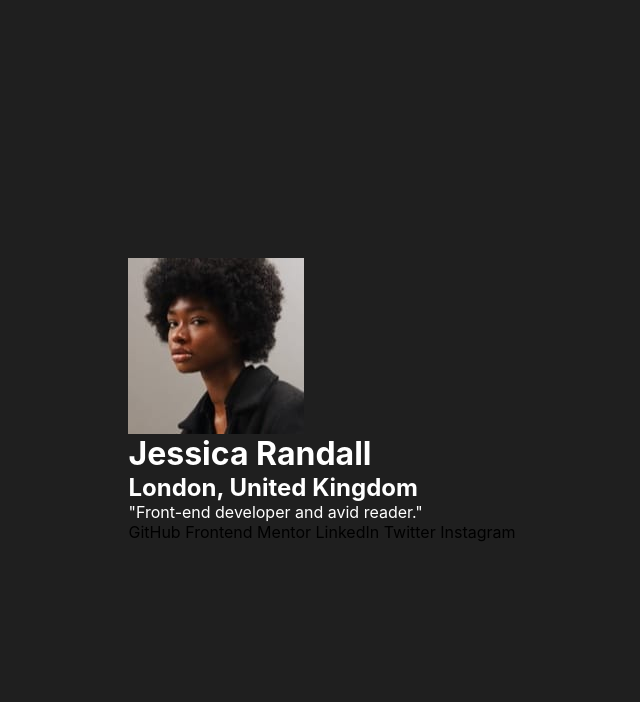
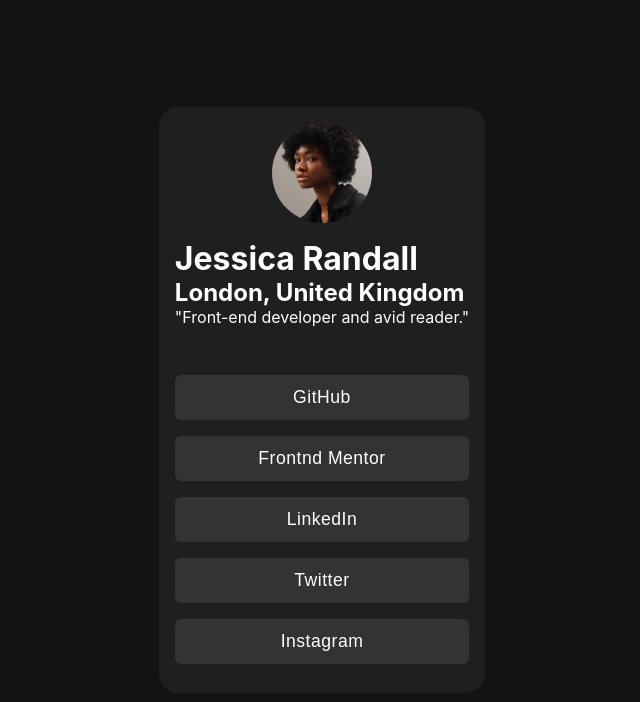
Before and after one commit to Adesco22/social_links_page, a plain HTML site: page index.html in a window 1280 px wide. Shown: the whole page, without its empty margins (318-958 px from the left). Drawn offline with Linux system fonts and the light colour scheme.

Commit message:
new commit

```diff
--- a/index.html
+++ b/index.html
@@ -20,17 +20,22 @@
     <div class="container">
       <div class="content-wrapper">
         <div class="img-container">
-          <img src="./assets/images/avatar-jessica.jpeg" alt="jessica" />
+          <img
+            src="./assets/images/avatar-jessica.jpeg"
+            alt="the avatar of jessica"
+            width="100"
+            height="100"
+          />
         </div>
         <h1>Jessica Randall</h1>
         <h2 class="highlighted">London, United Kingdom</h2>
         <p class="small">"Front-end developer and avid reader."</p>
         <div class="social-links">
-          <a href="">GitHub</a>
-          <a href=""> Frontend Mentor</a>
-          <a href="">LinkedIn</a>
-          <a href="">Twitter</a>
-          <a href="">Instagram</a>
+          <button type="button" formaction="#">GitHub</button>
+          <button type="button" formaction="#">Frontnd Mentor</button>
+          <button type="button" formaction="#">LinkedIn</button>
+          <button type="button" formaction="#">Twitter</button>
+          <button type="button" formaction="#">Instagram</button>
         </div>
       </div>
     </div>
--- a/styles.css
+++ b/styles.css
@@ -11,50 +11,68 @@
 :root {
   --primary_color: hsl(75, 94%, 57%);
   --white_color: hsl(0, 0%, 100%);
-  --grey-: hsl(0, 0%, 20%);
+  --grey: hsl(0, 0%, 20%);
   --dark-grey: hsl(0, 0%, 12%);
   --off_black: hsl(0, 0%, 8%);
 }
 
 body {
-  font-family: "Inter", Arial, Helvetica, sans-serif;
+  font-family: "Inter", sans-serif;
   font-size: 100%;
 }
 
 .container {
   width: 100vw;
   height: 100vh;
-  background-color: var(--dark-grey);
+  background-color: var(--off_black);
   display: grid;
   place-content: center;
   color: var(--white_color);
 }
-/* .container {
 
-  width: 100vw;
-  height: 100vh;
-  padding: 2rem;
-  background-color: aqua;
-  overflow-x: hidden;
-} */
+.content-wrapper {
+  background-color: var(--dark-grey);
+  border-radius: 20px;
+  padding: 1rem 1rem 1.8rem;
+  max-width: 375px;
+}
 
-/* .content-wrapper {
-  box-shadow: 0 0 20px rgb(0, 0, 0);
-  background-color: rgb(255, 255, 255);
-  border-radius: 20px;
-  padding: 1rem 1rem 1.7rem;
-  max-width: 320px;
-} */
+.img-container {
+  width: 100%;
+  display: grid;
+  place-content: center;
+  margin-bottom: 1rem;
+}
 
 img {
   display: block;
   max-width: 100%;
   width: auto;
+  border-radius: 50%;
 }
 
-a {
+.social-links {
+  width: 100%;
+  display: flex;
+  gap: 1rem 2rem;
+  flex-direction: column;
+  justify-content: center;
+  align-items: center;
+  margin-top: 3rem;
+}
+.social-links button {
+  color: var(--white_color);
   text-decoration: none;
-  color: #000;
+  width: 100%;
+  height: auto;
+  background-color: var(--grey);
+  border: none;
+  text-align: center;
+  padding: 12px 24px;
+  border-radius: 6px;
+  font-weight: 400;
+  font-size: 1.1rem;
+  letter-spacing: 0.5px;
 }
 
 /* specific styling
```
